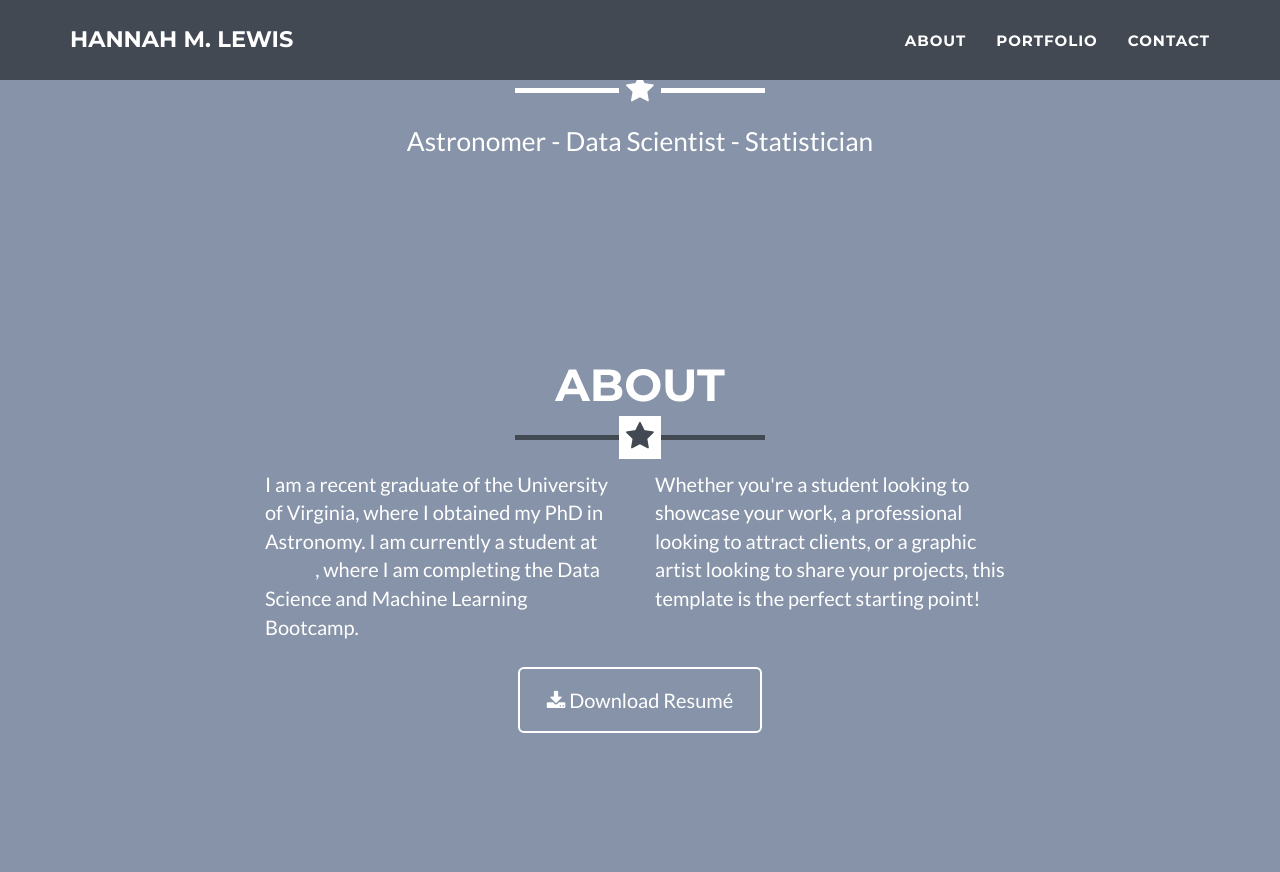
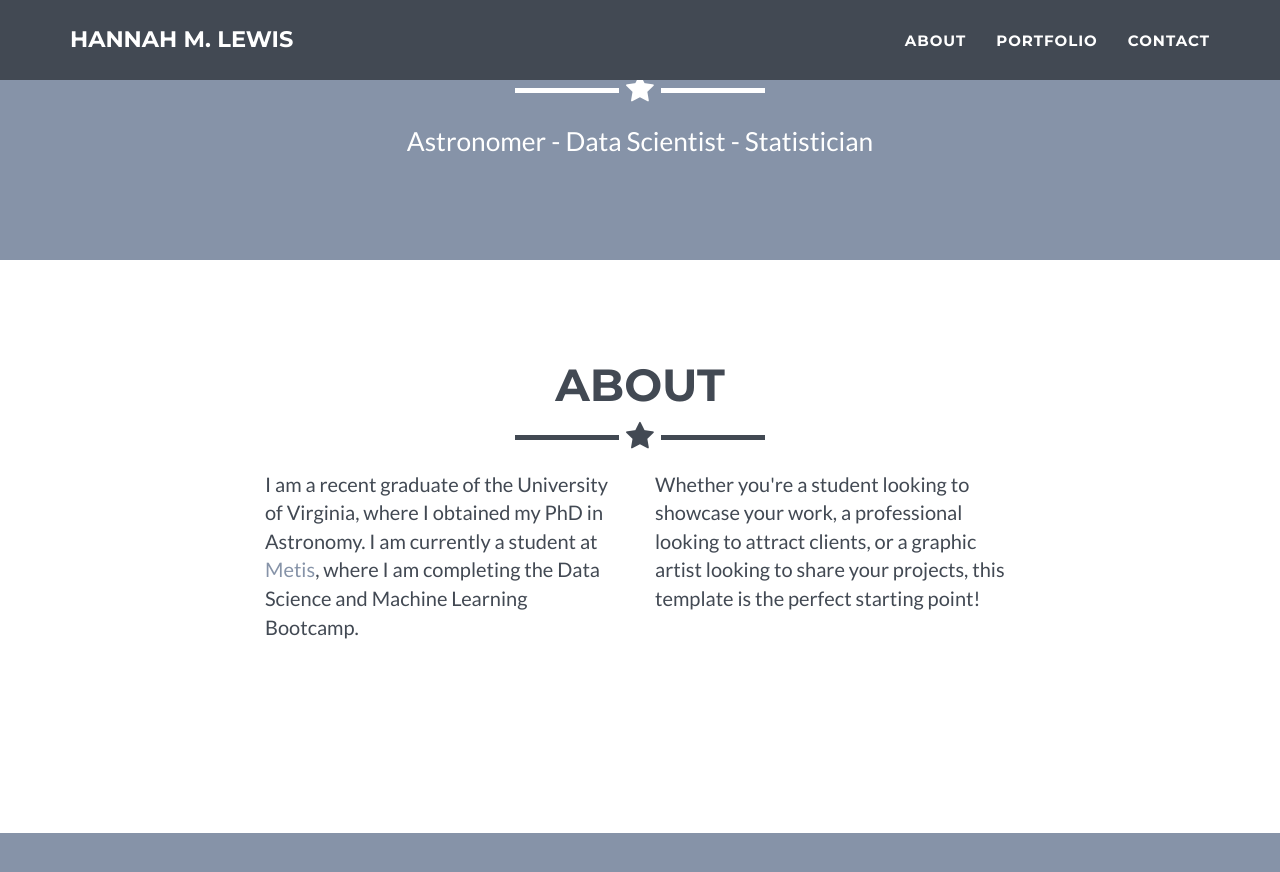
Before and after one commit to hmlewis-astro/hmlewis-astro.github.io, a Jekyll site: the page built from _posts/2014-07-18-project-1.markdown, in a window 1280 px wide and 900 px high, scrolled down 529 px. Shown: the top 872 px of the window. Built offline with Jekyll 4.4.1, drawn with Linux system fonts in a browser that asks for light colours.

Commit message:
fix color scheme

```diff
--- a/_includes/about.html
+++ b/_includes/about.html
@@ -1,5 +1,5 @@
  <!-- About Section -->
-    <section class="success" id="about">
+    <section id="about">
         <div class="container">
             <div class="row">
                 <div class="col-lg-12 text-center">
--- a/_includes/portfolio_grid.html
+++ b/_includes/portfolio_grid.html
@@ -5,7 +5,7 @@
             <div class="row">
                 <div class="col-lg-12 text-center">
                     <h2>Portfolio</h2>
-                    <hr class="star-primary">
+                    <hr class="star-light">
                 </div>
             </div>
             <div class="portfolio-flex-row">
```
